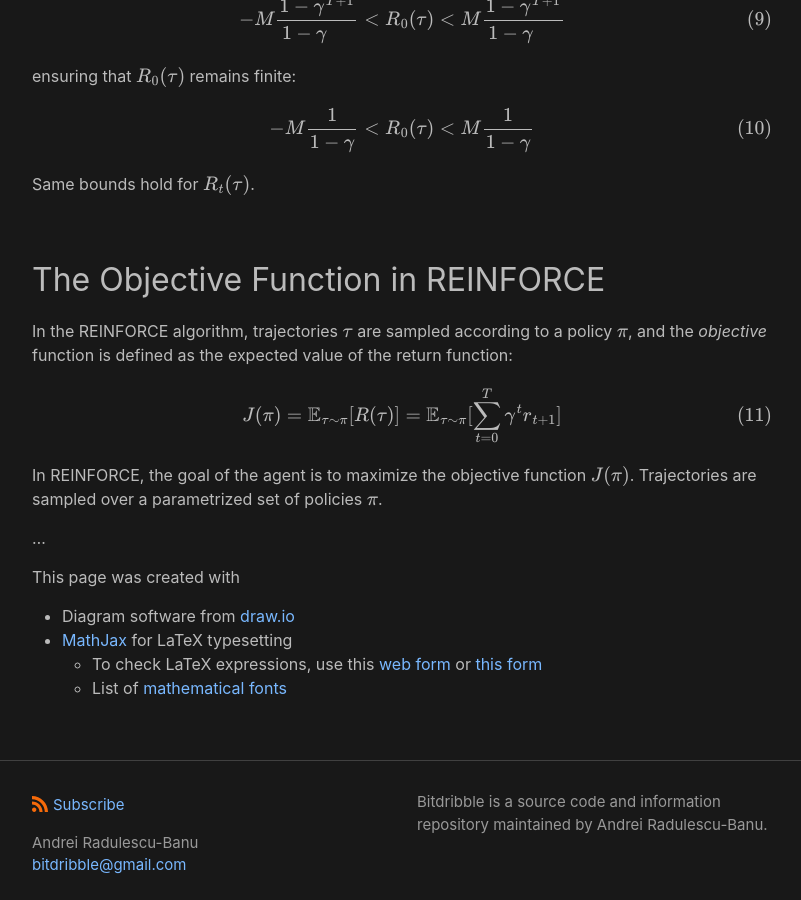
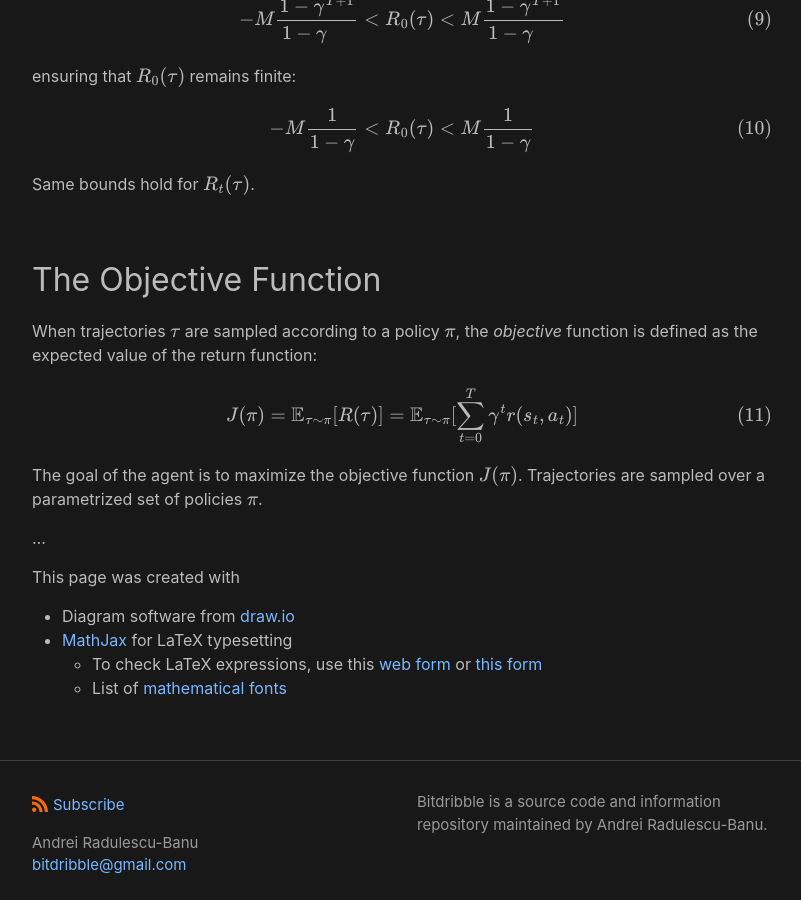
Before and after one commit to analytiq-hub/sigagent.github.io, a Jekyll site: the page built from machine_learning/_posts/2021-01-22-reinforce.md, in a window 1280 px wide and 900 px high, scrolled down 3978 px. Shown: the whole window, without its empty margins (238-1039 px from the left). Built offline with Jekyll 4.4.1, drawn with Linux system fonts in a browser that asks for light colours; formulas are drawn with MathJax 3; a script that is not in the unit is left out.

Commit message:
*** empty log message ***

```diff
--- a/machine_learning/_posts/2021-01-22-reinforce.md
+++ b/machine_learning/_posts/2021-01-22-reinforce.md
@@ -144,17 +144,17 @@ $$
 
 Same bounds hold for $$R_t(\tau)$$.
 
-## The Objective Function in REINFORCE
+## The Objective Function
 
-In the REINFORCE algorithm, trajectories $$\tau$$ are sampled according to a policy $$\pi$$, and the *objective* function is defined as the expected value of the return function:
+When trajectories $$\tau$$ are sampled according to a policy $$\pi$$, the *objective* function is defined as the expected value of the return function:
 
 $$
 \begin{equation}
-J(\pi) = \mathbb{E}_{\tau \sim \pi}[R(\tau)] = \mathbb{E}_{\tau \sim \pi}[\sum_{t=0}^{T} \gamma^{t} r_{t+1}]
+J(\pi) = \mathbb{E}_{\tau \sim \pi}[R(\tau)] = \mathbb{E}_{\tau \sim \pi}[\sum_{t=0}^{T} \gamma^{t} r(s_t, a_t)]
 \end{equation}
 $$
 
-In REINFORCE, the goal of the agent is to maximize the objective function $$J(\pi)$$. Trajectories are sampled over a parametrized set of policies $$\pi$$.
+The goal of the agent is to maximize the objective function $$J(\pi)$$. Trajectories are sampled over a parametrized set of policies $$\pi$$.
 
 ...
 
```
